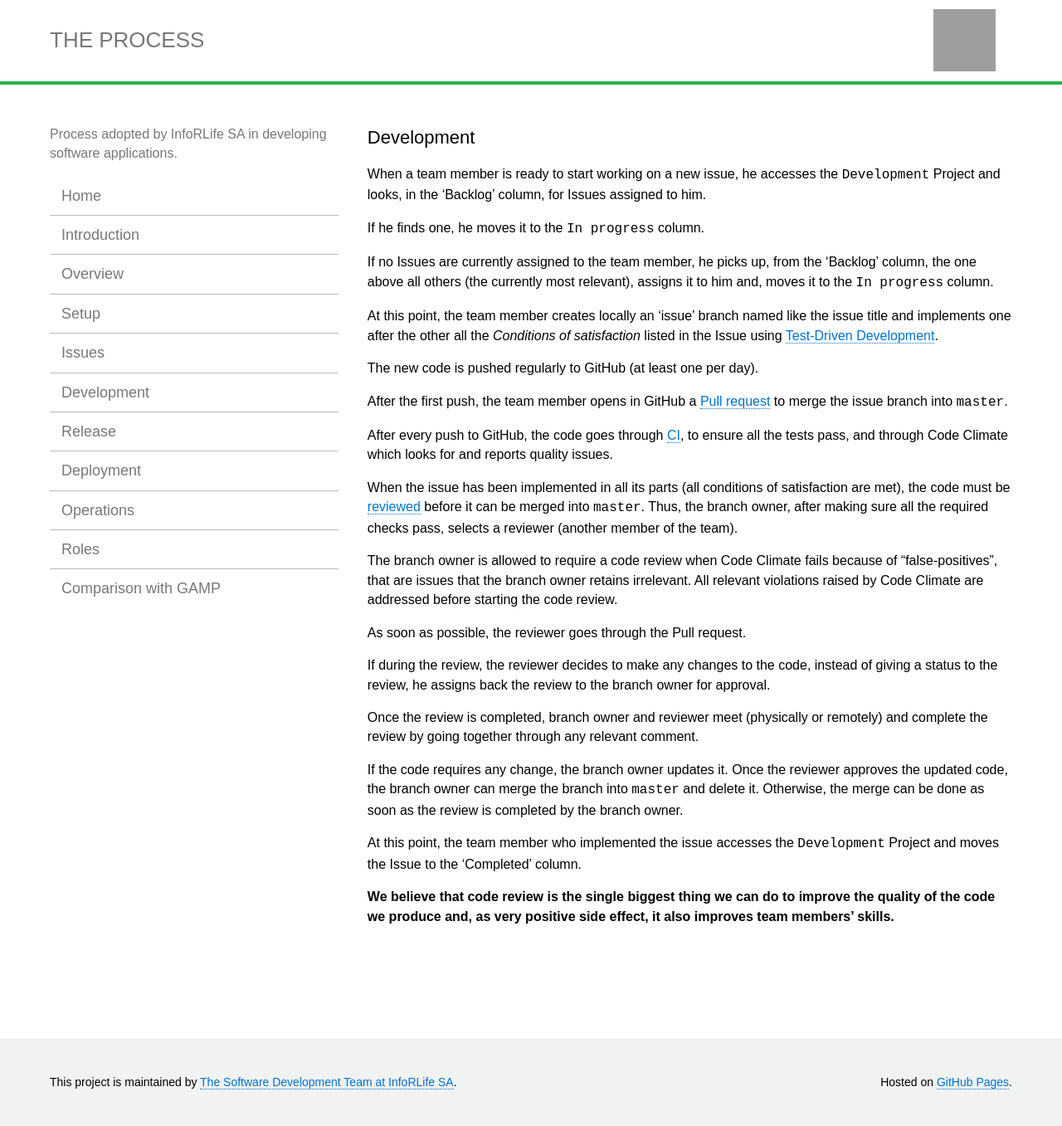
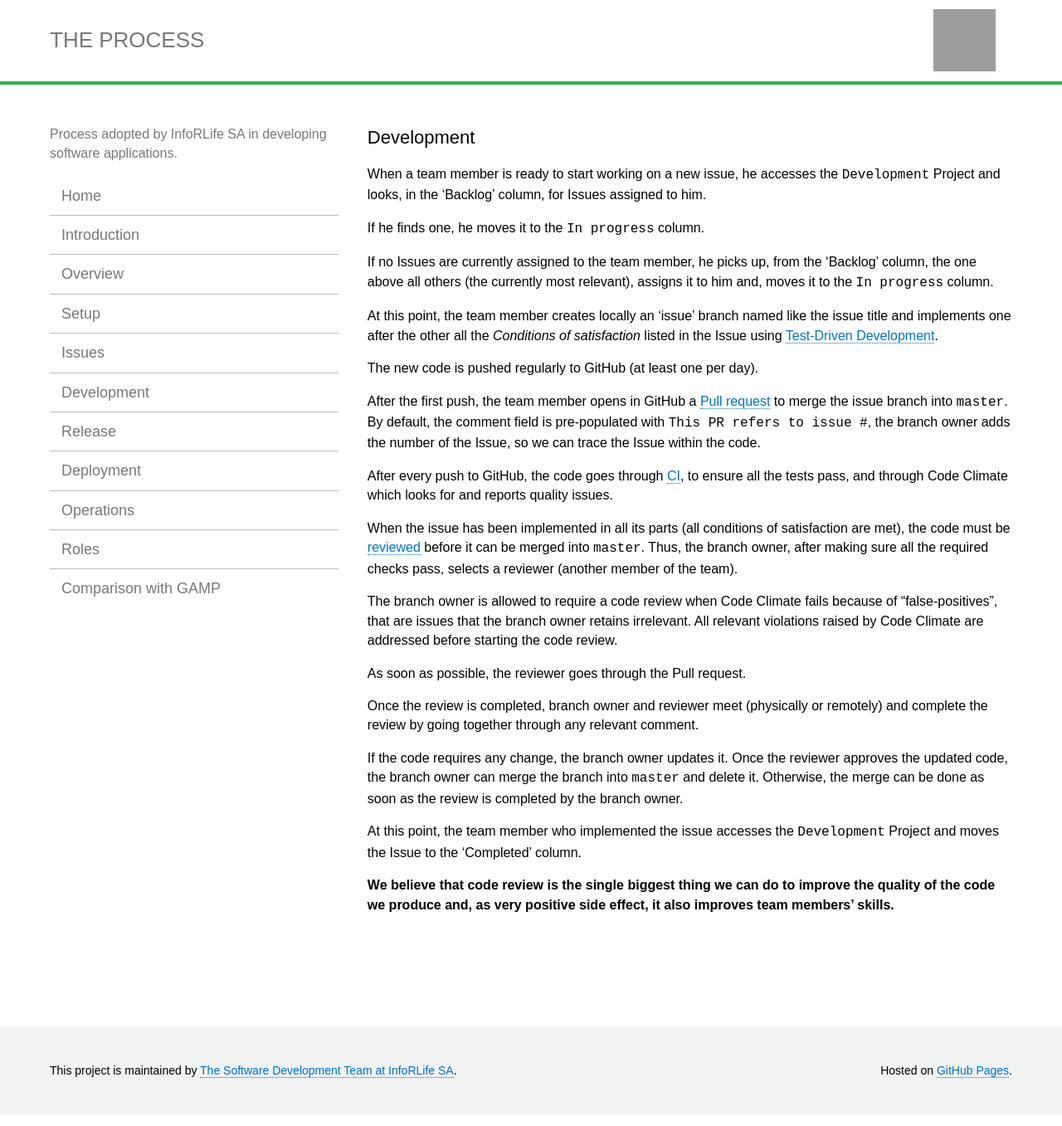
Before and after one commit to inforlife/process, a Jekyll site: the page built from development.md, in a window 1280 px wide. Shown: the whole page at 83% size. Built offline with Jekyll 4.4.1, drawn with Linux system fonts in a browser that asks for light colours; grey boxes are pictures that could not be loaded.

Commit message:
add reference to Issue number

```diff
--- a/development.md
+++ b/development.md
@@ -13,7 +13,7 @@ At this point, the team member creates locally an 'issue' branch named like the
 
 The new code is pushed regularly to GitHub (at least one per day).
 
-After the first push, the team member opens in GitHub a [Pull request](https://help.github.com/articles/using-pull-requests) to merge the issue branch into `master`.
+After the first push, the team member opens in GitHub a [Pull request](https://help.github.com/articles/using-pull-requests) to merge the issue branch into `master`. By default, the comment field is pre-populated with `This PR refers to issue #`, the branch owner adds the number of the Issue, so we can trace the Issue within the code.
 
 After every push to GitHub, the code goes through [CI](https://inforlife.github.io/process/ci.html), to ensure all the tests pass, and through Code Climate which looks for and reports quality issues.
 
@@ -23,8 +23,6 @@ The branch owner is allowed to require a code review when Code Climate fails bec
 
 As soon as possible, the reviewer goes through the Pull request.
 
-If during the review, the reviewer decides to make any changes to the code, instead of giving a status to the review, he assigns back the review to the branch owner for approval.
-
 Once the review is completed, branch owner and reviewer meet (physically or remotely) and complete the review by going together through any relevant comment.
 
 If the code requires any change, the branch owner updates it. Once the reviewer approves the updated code, the branch owner can merge the branch into `master` and delete it. Otherwise, the merge can be done as soon as the review is completed by the branch owner.
```
